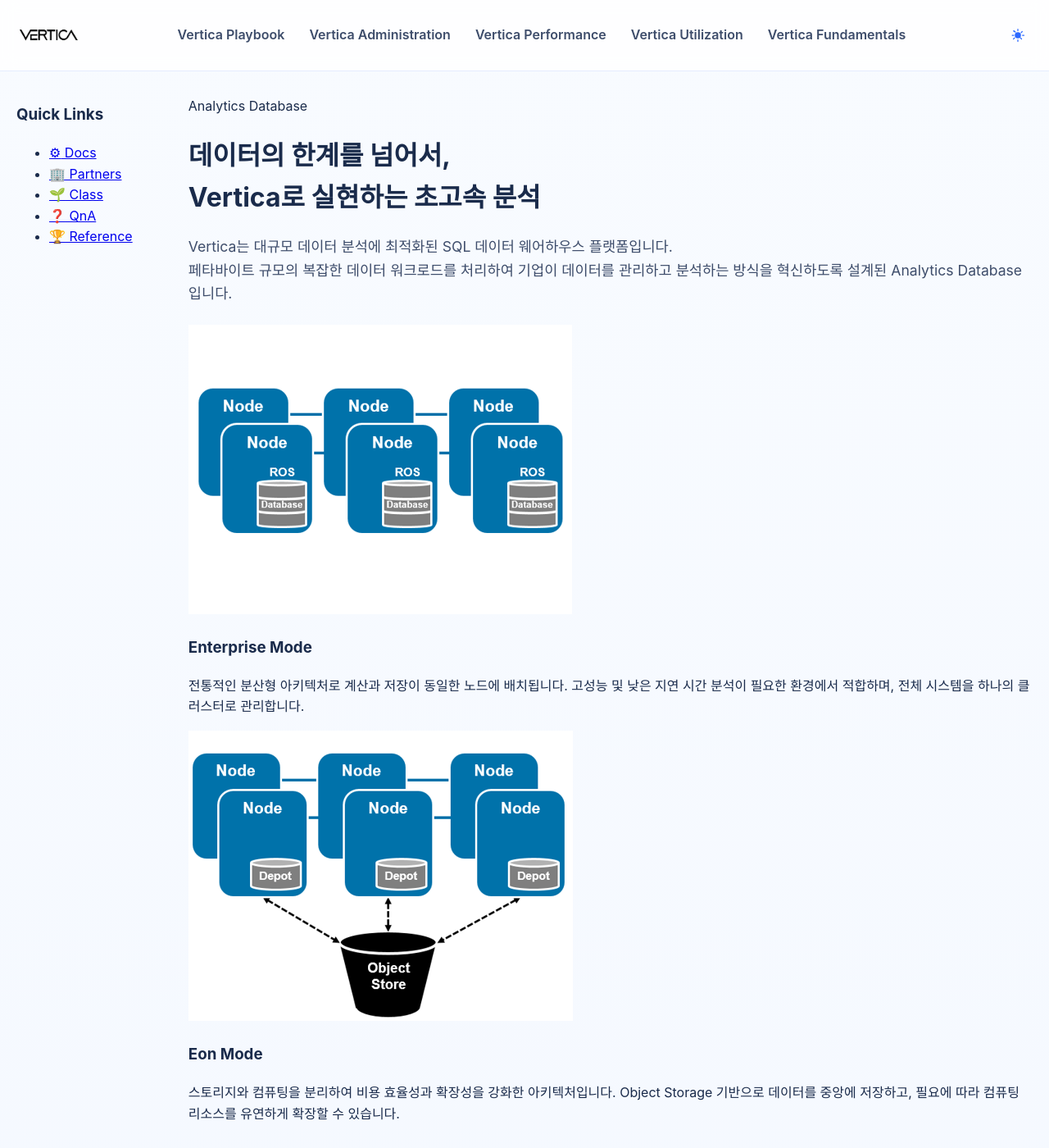
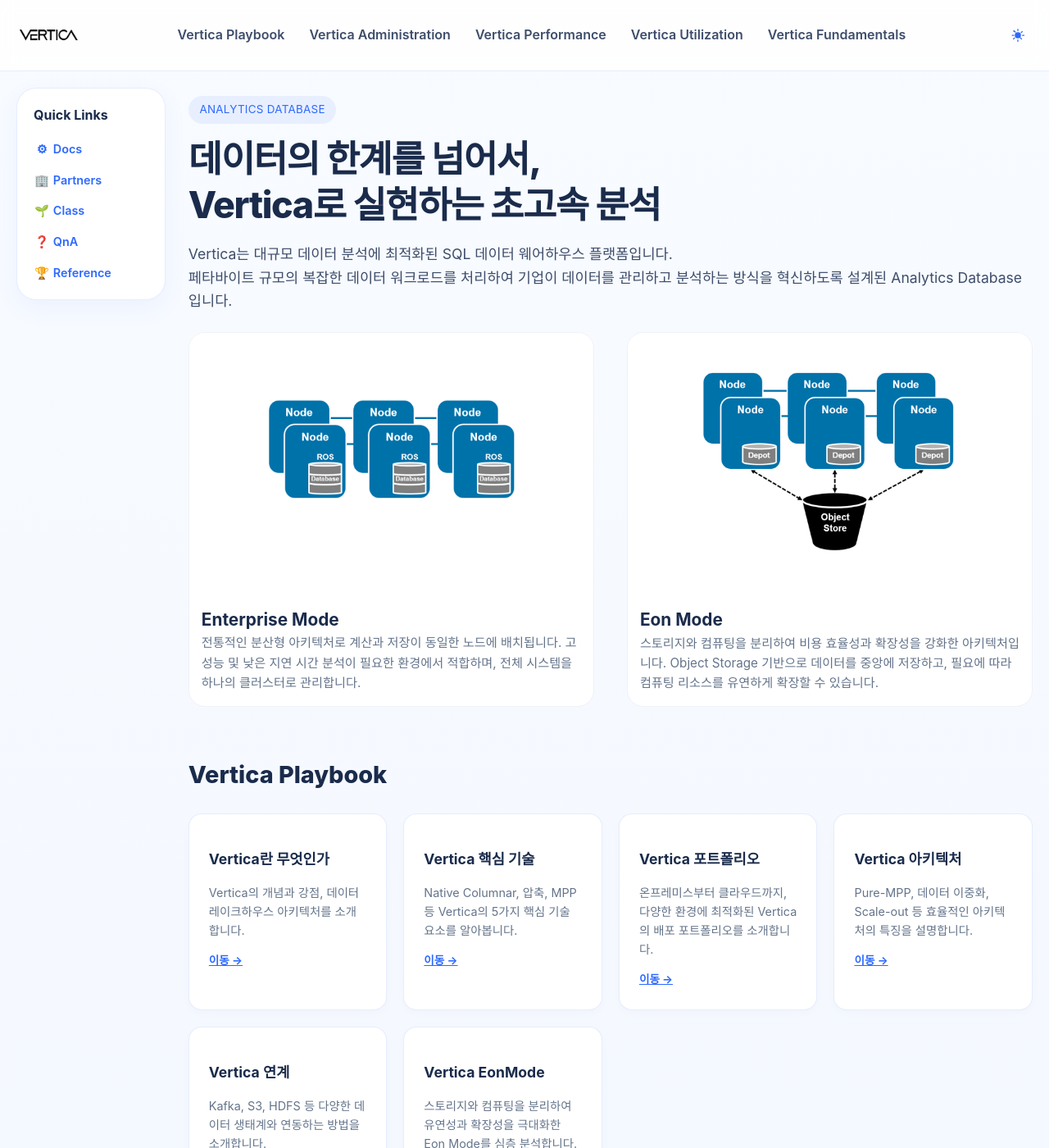
Before and after one commit to JIN0326/vertica_blog, a Jekyll site: the page built from 00index.md, in a window 1280 px wide and 1400 px high. Shown: the whole window at 82% size. Built offline with Jekyll 4.4.1, drawn with Linux system fonts in a browser that asks for light colours.

Commit message:
Update blog content and styling

```diff
--- a/assets/css/style.css
+++ b/assets/css/style.css
@@ -174,7 +174,7 @@
 }
 
 /* 메인/서브 페이지 Hero 영역의 작은 제목 태그 */
-.eyebrow {
+.eyebrow,
 .page-hero .chip {
   display: inline-block;
   padding: 0.4rem 0.85rem;
```
